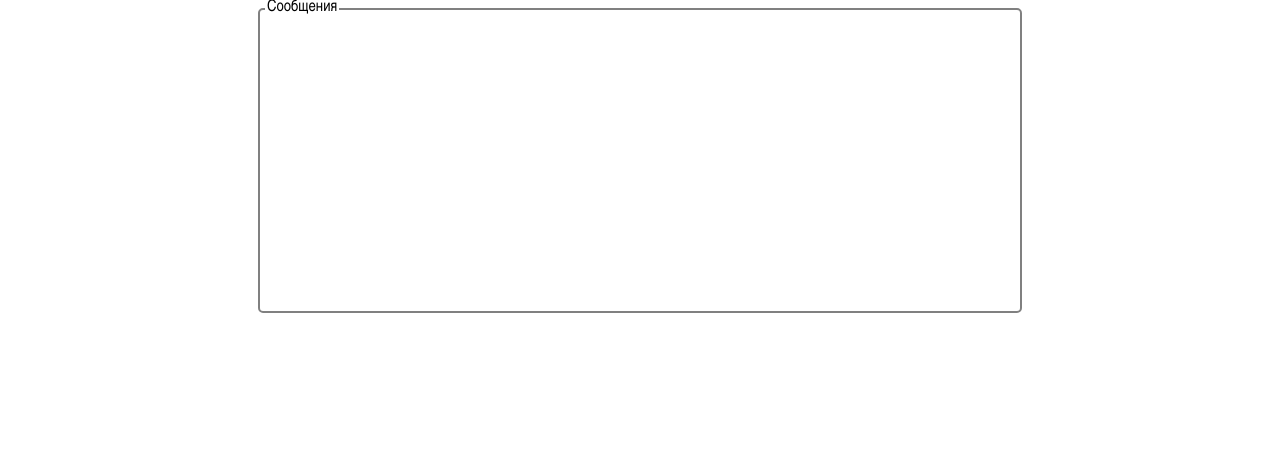
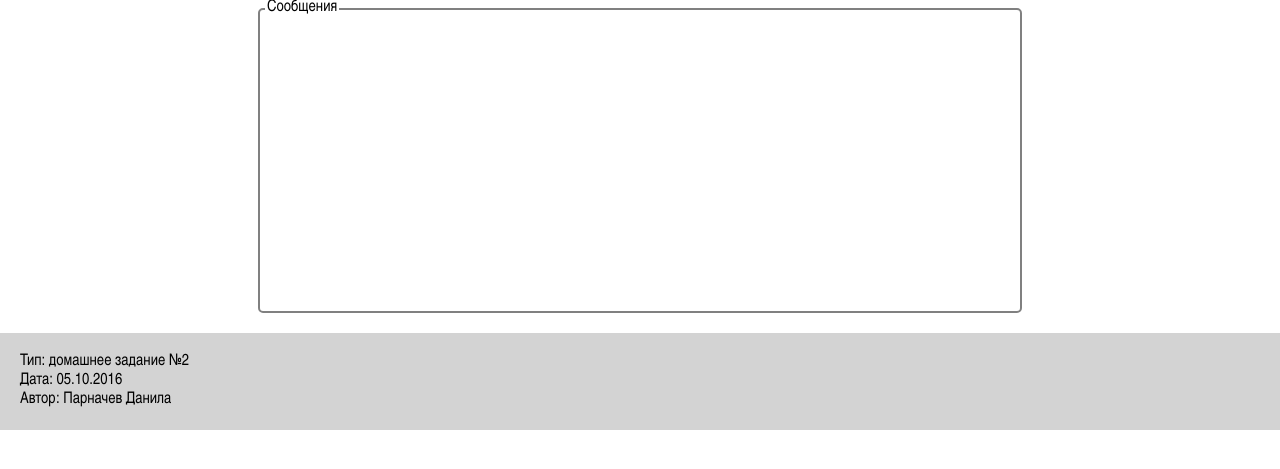
Before and after one commit to Danilasoft/homework-2, a PHP site: page / in a window 1280 px wide. Shown: the part 257-726 px from the top of the page. Run offline with PHP 8.4, Linux system fonts and the light colour scheme.

Commit message:
any changes

```diff
--- a/action.php
+++ b/action.php
@@ -1,6 +1,9 @@
 <?php
 $name = trim(htmlspecialchars($_GET["name"]));
 $message = trim(htmlspecialchars($_GET["message"]));
+if ($message == ""){
+	$message = "<Пустое сообщение....>";
+}
 date("d-M-Y H:i:s")."<p>";
 	$month = date("m");
 	switch($month){
--- a/index.php
+++ b/index.php
@@ -22,6 +22,11 @@
 	?>
 	</fieldset>
 	</div>
+<footer>
+	Тип: домашнее задание №2<br>
+	Дата: 05.10.2016<br>
+	Автор: Парначев Данила
+</footer>
 </body>
 
 <?php
--- a/style.css
+++ b/style.css
@@ -19,3 +19,8 @@ textarea,
 	margin-top:50px;
 	min-height:300px;
 }
+footer{
+	margin-top:20px;
+	background-color:lightgray;
+	padding:20px;
+}
```
